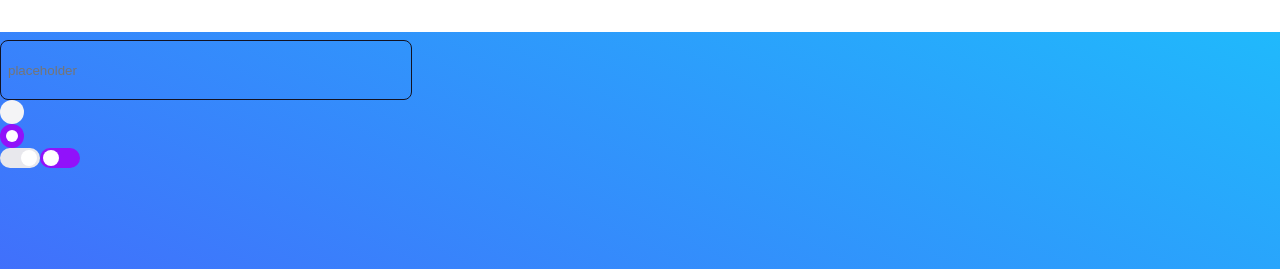
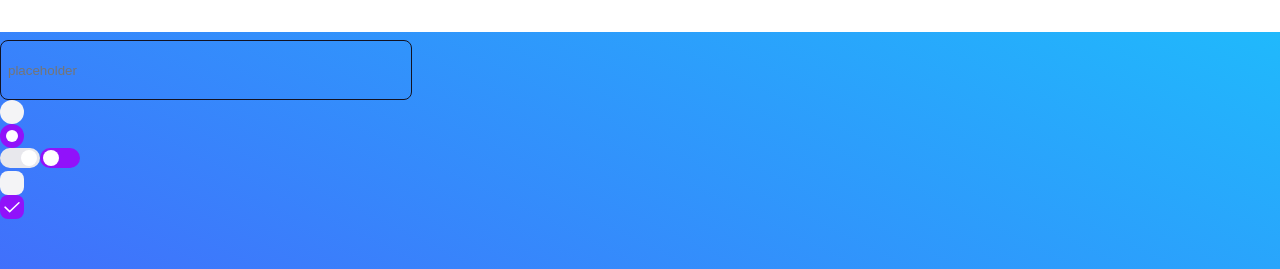
Before and after one commit to mahdidarzi/react_boilerplate_dashboard_20233003, a React (Create React App) app: page /auth in a window 1280 px wide. Shown: the top 269 px of the page. Built offline with nearby package versions, Linux system fonts and the light colour scheme.

Commit message:
feat: check box component has been made

```diff
--- a/src/components/atoms/check-box/CheckBox.tsx
+++ b/src/components/atoms/check-box/CheckBox.tsx
@@ -15,13 +15,15 @@ export const CheckBox: React.FC<CheckBoxProps> = ({
   className = '',
   isChecked = false,
   isDisabled = false,
-  onClick = () => {},
+  onClick = () => {
+    alert();
+  },
 }) => {
   const classes = classnames(styles.base, {
     [className]: className,
 
-    [styles.disabled_checked]:isChecked && isDisabled,
-    [styles.disabled_not_checked]:!isChecked && isDisabled,
+    [styles.disabled_checked]: isChecked && isDisabled,
+    [styles.disabled_not_checked]: !isChecked && isDisabled,
     [styles.checked]: isChecked,
     [styles.not_checked]: isChecked === false,
   });
--- a/src/components/atoms/check-box/check-box.styles.module.scss
+++ b/src/components/atoms/check-box/check-box.styles.module.scss
@@ -1,5 +1,5 @@
 
-@import '../../../styles/variables.scss';
+@import '/src/core/styles/variables.scss';
 .base {
   width: 24px;
   height: 24px;
--- a/src/components/atoms/index.tsx
+++ b/src/components/atoms/index.tsx
@@ -1,3 +1,4 @@
 export * from './FieldWrapper';
 export * from './radioButton';
 export * from './toggleButton';
+export * from './check-box';
--- a/src/pages/login/index.tsx
+++ b/src/pages/login/index.tsx
@@ -1,7 +1,7 @@
 import React from 'react';
 
 import { InputField,Form } from 'components/molecules';
-import { RadioButton, ToggleButton } from 'components/atoms';
+import { CheckBox, RadioButton, ToggleButton } from 'components/atoms';
 
 interface loginProps {
   label?: string;
@@ -27,6 +27,8 @@ export const Login: React.FC<loginProps> = ({ label }) => {
               <RadioButton isChecked={true}  />
               <ToggleButton active={false}  />
               <ToggleButton active={true}  />
+              <CheckBox isChecked={false}   />
+              <CheckBox isChecked={true}   />
             </>
           );
         }}
```
